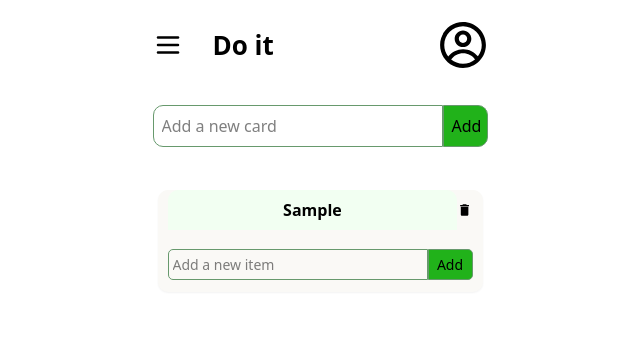
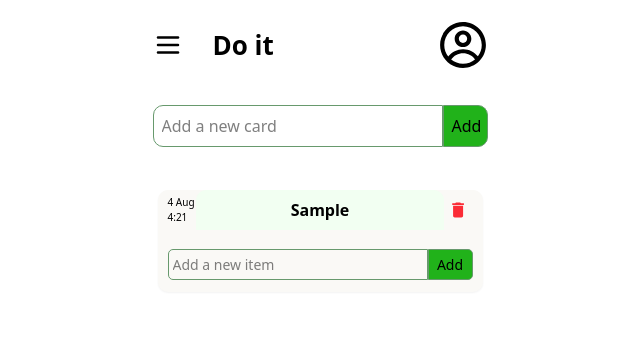
Before and after one commit to ProAbdallaMI/Do-it, a React (Vite) app: page / in a window 1280 px wide. Both pictures are taken after typing "Sample" into the empty fields and a click on the input "Add". Shown: the top 342 px of the page, without its empty margins (320-960 px from the left). Built offline with nearby package versions, Linux system fonts and the light colour scheme.

Commit message:
add date

```diff
--- a/src/App.jsx
+++ b/src/App.jsx
@@ -4,7 +4,7 @@ import Navbar from "./Navbar";
 
 function App() {
 	return (
-		<div className="flex flex-col">
+		<div className="flex flex-col mb-5">
 			<Navbar />
 			<List />
 			<Footer />
--- a/src/List.jsx
+++ b/src/List.jsx
@@ -1,6 +1,7 @@
 import { useEffect, useState } from "react";
 import Card from "./components/Card";
 import Form from "./components/Form";
+import formatDate from "./utility/date";
 
 export default function List() {
 	const [cards, setCards] = useState(localStorage.getItem("cards") ? JSON.parse(localStorage.getItem("cards")) : []);
@@ -17,6 +18,7 @@ export default function List() {
 		const newCard = {
 			id: cards.length + 1,
 			title: e.text,
+			date: formatDate(new Date()),
 			items: [],
 		};
 
@@ -52,6 +54,7 @@ export default function List() {
 						key={card.id}
 						cardId={card.id}
 						title={card.title}
+						date={card.date}
 						items={card.items}
 						onEdit={handleCardEdition}
 						onDelete={handleCardDeletion}
--- a/src/components/Card.jsx
+++ b/src/components/Card.jsx
@@ -3,11 +3,12 @@ import CardItem from "./CardItem";
 import Form from "./Form";
 import { MdDelete } from "react-icons/md";
 
-export default function Card({ cardId, title, items, onDelete, onEdit }) {
+export default function Card({ cardId, title, date, items, onDelete, onEdit }) {
 	// Initialize state for done items and undone items
 	const [card, setCard] = useState({
 		id: cardId,
 		title: title,
+		date: date,
 		items: items,
 	});
 
@@ -63,9 +64,14 @@ export default function Card({ cardId, title, items, onDelete, onEdit }) {
 	return (
 		<div className="w-[325px] bg-secondary pb-[10px] shadow-xs flex flex-col content-center items-center justify-center rounded-[10px] text-[16px]">
 			<div className="flex justify-between items-center w-full px-[10px]">
+				<span className="text-[10px] w-[35px]">{date}</span>
 				<h1 className="bg-cold text-center font-bold p-[8px] w-full rounded-tl-[10px] rounded-tr-[10px]">
 					{title}
-				</h1><MdDelete onClick={handleCardDeletion} className="cursor-pointer" />
+				</h1>
+				<MdDelete
+					onClick={handleCardDeletion}
+					className="cursor-pointer text-xl text-red-500 w-[35px]"
+				/>
 			</div>
 			<div className="flex flex-col content-center items-center justify-center w-full px-[10px] mt-[5px] gap-1">
 				{undoneItems.map((item) => (
--- /dev/null
+++ b/src/utility/date.js
@@ -0,0 +1,36 @@
+export default function formatDate(date) {
+    const time = date.getHours() + ":" + date.getMinutes();
+    const dayMonth = date.getDay() + " " + numToName(date.getMonth());
+	return dayMonth + " " + time;
+}
+
+const numToName = (num) => {
+    switch (num) {
+        case 0:
+            return "Jan";
+        case 1:
+            return "Feb";
+        case 2:
+            return "Mar";
+        case 3:
+            return "Apr";
+        case 4:
+            return "May";
+        case 5:
+            return "Jun";
+        case 6:
+            return "Jul";
+        case 7:
+            return "Aug";
+        case 8:
+            return "Sep";
+        case 9:
+            return "Oct";
+        case 10:
+            return "Nov";
+        case 11:
+            return "Dec";
+        default:
+            return "";
+    }
+};
```
